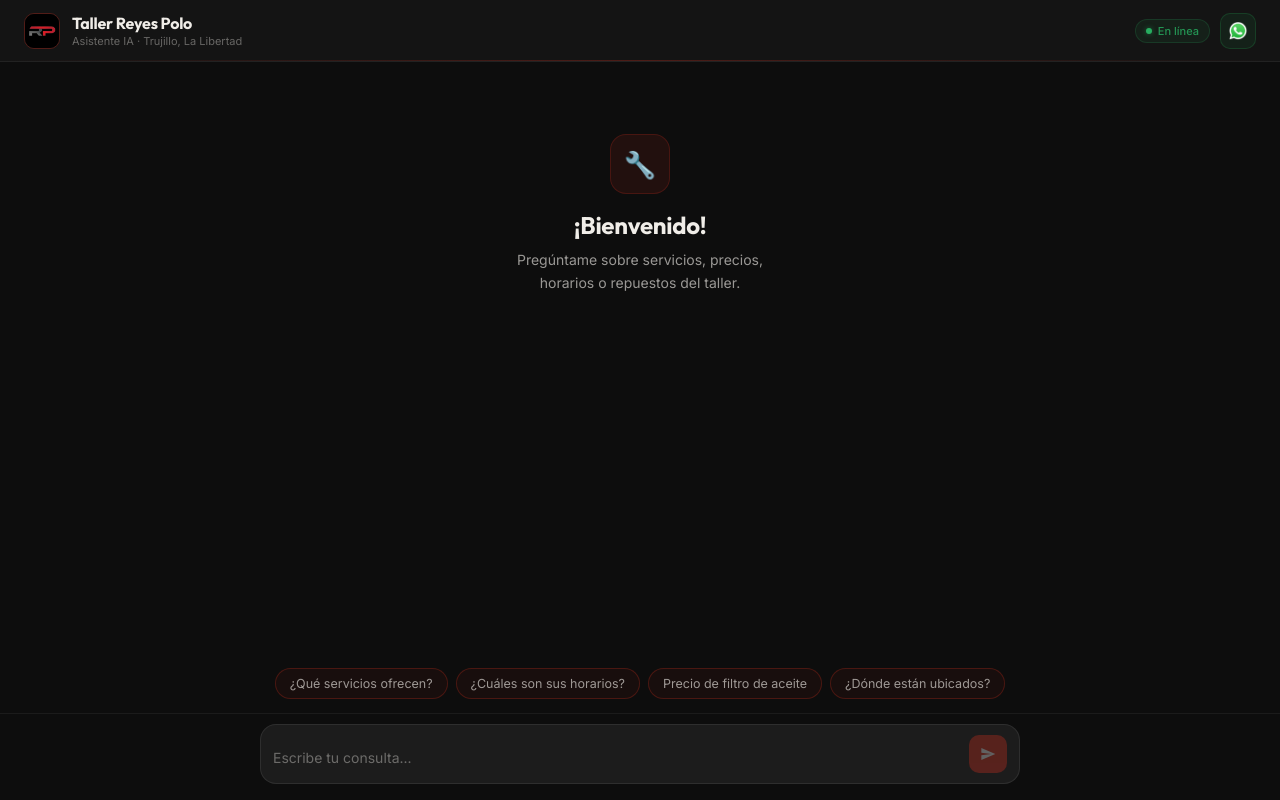
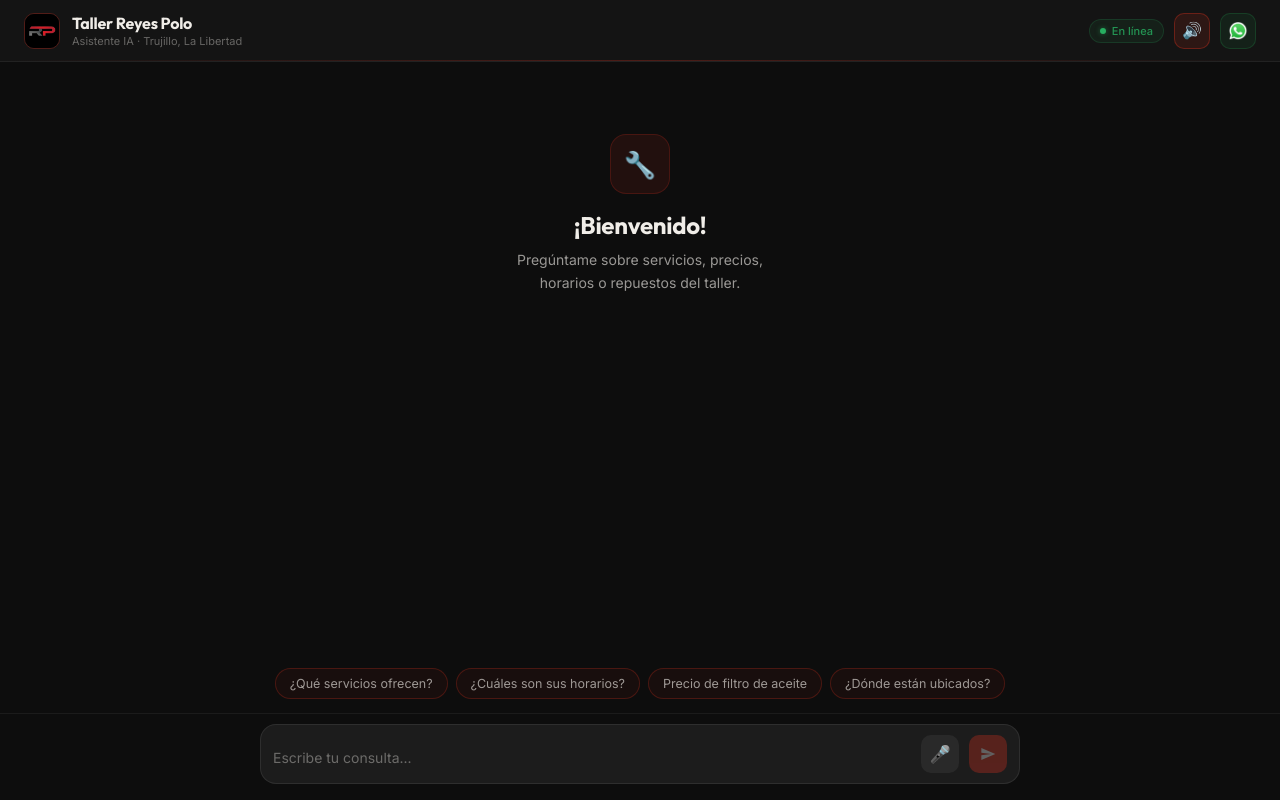
Before and after one commit to ChatbotTaller/frontOpenSource, an Angular app: page /chat in a window 1280 px wide. Built offline with nearby package versions, Linux system fonts and the light colour scheme.

Commit message:
creacion de botones para activar el auido dentro de TTS y STT

```diff
--- a/src/app/core/services/admin.service.ts
+++ b/src/app/core/services/admin.service.ts
@@ -7,7 +7,7 @@ import { Observable } from 'rxjs';
 })
 export class AdminService {
 
-  private apiUrl = 'https://backendopensource-production.up.railway.app';
+  private apiUrl = 'http://localhost:3000';
 
   constructor(private http: HttpClient) {}
 
--- a/src/app/features/chat/chat.component.css
+++ b/src/app/features/chat/chat.component.css
@@ -458,3 +458,157 @@ textarea::placeholder { color: var(--muted); }
   .msg-bubble { font-size: 13.5px; }
   .chip       { font-size: 12px; padding: 6px 11px; }
 }
+
+.voice-btn {
+  width: 38px;
+  height: 38px;
+  border: none;
+  border-radius: 10px;
+  background: rgba(255,255,255,0.06);
+  color: #f0ede8;
+  cursor: pointer;
+  display: flex;
+  align-items: center;
+  justify-content: center;
+  font-size: 17px;
+  transition: all 0.18s ease;
+  flex-shrink: 0;
+  align-self: flex-end;
+}
+
+.voice-btn:hover {
+  background: rgba(224,49,30,0.18);
+  transform: scale(1.05);
+}
+
+.voice-btn.listening {
+  background: #e0311e;
+  color: white;
+  box-shadow: 0 0 0 4px rgba(224,49,30,0.18);
+  animation: pulseMic 1s infinite;
+}
+
+.voice-btn:disabled {
+  opacity: 0.35;
+  cursor: not-allowed;
+  transform: none;
+}
+
+.voice-toggle-btn {
+  width: 36px;
+  height: 36px;
+  border-radius: 10px;
+  border: 1px solid rgba(255,255,255,0.1);
+  background: rgba(255,255,255,0.05);
+  color: #f0ede8;
+  cursor: pointer;
+  font-size: 16px;
+  transition: all 0.18s ease;
+}
+
+.voice-toggle-btn.active {
+  border-color: rgba(224,49,30,0.35);
+  background: rgba(224,49,30,0.12);
+}
+
+@keyframes pulseMic {
+  0% {
+    box-shadow: 0 0 0 0 rgba(224,49,30,0.35);
+  }
+  70% {
+    box-shadow: 0 0 0 8px rgba(224,49,30,0);
+  }
+  100% {
+    box-shadow: 0 0 0 0 rgba(224,49,30,0);
+  }
+}
+
+.voice-status-container {
+  width: 100%;
+  display: flex;
+  justify-content: center;
+  padding: 0 24px 10px;
+}
+
+
+
+.voice-status-container {
+  width: 100%;
+  display: flex;
+  justify-content: center;
+  padding: 0 24px 12px;
+}
+
+.voice-status-card {
+  width: 100%;
+  max-width: 760px;
+  background: rgba(224,49,30,0.09);
+  border: 1px solid rgba(224,49,30,0.24);
+  border-radius: 18px;
+  padding: 12px 16px;
+  display: flex;
+  align-items: center;
+  gap: 14px;
+  color: #f0ede8;
+}
+
+.voice-visualizer {
+  height: 38px;
+  min-width: 58px;
+  display: flex;
+  align-items: center;
+  justify-content: center;
+  gap: 4px;
+}
+
+.voice-visualizer span {
+  width: 4px;
+  height: 10px;
+  border-radius: 999px;
+  background: #e0311e;
+  animation: voiceWave 1s ease-in-out infinite;
+}
+
+.voice-visualizer span:nth-child(1) { animation-delay: 0s; }
+.voice-visualizer span:nth-child(2) { animation-delay: 0.12s; }
+.voice-visualizer span:nth-child(3) { animation-delay: 0.24s; }
+.voice-visualizer span:nth-child(4) { animation-delay: 0.36s; }
+.voice-visualizer span:nth-child(5) { animation-delay: 0.48s; }
+.voice-visualizer span:nth-child(6) { animation-delay: 0.60s; }
+
+@keyframes voiceWave {
+  0%, 100% {
+    height: 9px;
+    opacity: 0.45;
+  }
+  50% {
+    height: 34px;
+    opacity: 1;
+  }
+}
+
+.voice-status-content {
+  display: flex;
+  flex-direction: column;
+  gap: 4px;
+  min-width: 0;
+}
+
+.voice-status-content strong {
+  font-size: 12px;
+  font-weight: 700;
+  color: #ffcabf;
+}
+
+.voice-status-content p {
+  margin: 0;
+  font-size: 14px;
+  color: #f0ede8;
+  line-height: 1.45;
+  word-break: break-word;
+}
+
+.voice-status-content small {
+  font-size: 11px;
+  color: rgba(240,237,232,0.45);
+}
--- a/src/app/features/chat/chat.component.html
+++ b/src/app/features/chat/chat.component.html
@@ -14,6 +14,15 @@
         <div class="status-dot"></div>
         <span class="status-label">En línea</span>
       </div>
+
+      <button
+        class="voice-toggle-btn"
+        [class.active]="voiceEnabled"
+        (click)="toggleVoice()"
+        title="Activar o desactivar respuesta por voz"
+      >
+        {{ voiceEnabled ? '🔊' : '🔇' }}
+      </button>
 
       <a
         class="whatsapp-btn"
@@ -81,6 +90,25 @@
     </button>
   </div>
 
+  <div class="voice-status-container" *ngIf="voiceStatus || liveTranscript">
+    <div class="voice-status-card">
+      <div class="voice-visualizer" *ngIf="isListening">
+        <span></span>
+        <span></span>
+        <span></span>
+        <span></span>
+        <span></span>
+        <span></span>
+      </div>
+
+      <div class="voice-status-content">
+        <strong>{{ voiceStatus }}</strong>
+        <p *ngIf="liveTranscript">{{ liveTranscript }}</p>
+        <small *ngIf="isListening">Suelta el botón o vuelve a tocar el micrófono para enviar</small>
+      </div>
+    </div>
+  </div>
+
   <div class="input-zone">
     <div class="input-area">
       <div class="input-wrap">
@@ -92,6 +120,18 @@
           (input)="autoResize($event)"
         ></textarea>
       </div>
+      <button
+        class="voice-btn"
+        [class.listening]="isListening"
+        title="Mantén presionado para hablar o toca para activar/desactivar"
+        [disabled]="isLoading || !speechSupported"
+        (pointerdown)="handleMicPointerDown($event)"
+        (pointerup)="handleMicPointerUp($event)"
+        (pointerleave)="isHoldMode && isListening ? stopListeningAndSend() : null"
+        aria-label="Hablar con el asistente"
+      >
+        {{ isListening ? '■' : '🎤' }}
+      </button>
       <button
         class="send-btn"
         title="Enviar"
--- a/src/app/features/chat/chat.component.ts
+++ b/src/app/features/chat/chat.component.ts
@@ -27,12 +27,27 @@ export class ChatComponent implements OnInit, AfterViewChecked {
   showSuggestions = true;
   private shouldScroll = false;
 
+  isListening = false;
+  voiceEnabled = true;
+  speechSupported = false;
+  voiceStatus = '';
+  liveTranscript = '';
+
+  private recognition: any = null;
+  private finalTranscript = '';
+  private pressTimer: any = null;
+  isHoldMode = false;
+  private pressStartTime = 0;
+
+  private nextMessageCanal: 'texto' | 'voz' = 'texto';
+
   messages: ChatMessage[] = [];
 
   constructor(private chatbotService: ChatbotService) {}
 
   ngOnInit(): void {
     this.loadMessages();
+    this.initSpeechRecognition();
   }
 
   ngAfterViewChecked(): void {
@@ -106,6 +121,204 @@ export class ChatComponent implements OnInit, AfterViewChecked {
     }
   }
 
+  private initSpeechRecognition(): void {
+    const SpeechRecognition =
+      (window as any).SpeechRecognition ||
+      (window as any).webkitSpeechRecognition;
+
+    this.speechSupported = !!SpeechRecognition;
+
+    if (!SpeechRecognition) {
+      this.voiceStatus = 'Tu navegador no soporta reconocimiento de voz.';
+      return;
+    }
+
+    this.recognition = new SpeechRecognition();
+    this.recognition.lang = 'es-PE';
+    this.recognition.continuous = true;
+    this.recognition.interimResults = true;
+    this.recognition.maxAlternatives = 1;
+
+    this.recognition.onstart = () => {
+      this.isListening = true;
+      this.voiceStatus = 'Escuchando...';
+      this.liveTranscript = '';
+      this.finalTranscript = '';
+      this.playBeep(700);
+    };
+
+    this.recognition.onresult = (event: any) => {
+      let textoFinal = '';
+      let textoTemporal = '';
+
+      for (let i = 0; i < event.results.length; i++) {
+        const transcript = event.results[i][0].transcript;
+
+        if (event.results[i].isFinal) {
+          textoFinal += transcript + ' ';
+        } else {
+          textoTemporal += transcript;
+        }
+      }
+
+      const textoReconocido = (textoFinal + textoTemporal).trim();
+
+      this.liveTranscript = textoReconocido;
+      this.userInput = textoReconocido;
+      this.voiceStatus = textoReconocido
+        ? 'Transcribiendo tu voz...'
+        : 'Escuchando...';
+    };
+
+    this.recognition.onerror = (event: any) => {
+      console.error('Error reconocimiento de voz:', event.error);
+      this.isListening = false;
+      this.voiceStatus = '';
+      this.liveTranscript = '';
+
+      this.addMessage(
+        'No pude escuchar bien el audio. Intenta hablar más cerca del micrófono.',
+        'bot',
+        true
+      );
+    };
+
+    this.recognition.onend = () => {
+      this.isListening = false;
+    };
+  }
+
+  handleMicPointerDown(event: PointerEvent): void {
+  event.preventDefault();
+
+  if (this.isLoading || !this.speechSupported) return;
+
+  this.pressStartTime = Date.now();
+  this.isHoldMode = false;
+
+  this.pressTimer = setTimeout(() => {
+    this.isHoldMode = true;
+
+    if (!this.isListening) {
+      this.startListening();
+    }
+  }, 180);
+}
+
+handleMicPointerUp(event: PointerEvent): void {
+  event.preventDefault();
+
+  if (this.pressTimer) {
+    clearTimeout(this.pressTimer);
+    this.pressTimer = null;
+  }
+
+  const pressDuration = Date.now() - this.pressStartTime;
+
+  if (this.isHoldMode || pressDuration >= 180) {
+    this.stopListeningAndSend();
+    return;
+  }
+
+  this.toggleListening();
+}
+
+toggleListening(): void {
+  if (this.isListening) {
+    this.stopListeningAndSend();
+  } else {
+    this.startListening();
+  }
+}
+
+startListening(): void {
+  if (!this.recognition || this.isLoading) return;
+
+  try {
+    navigator.mediaDevices?.getUserMedia({
+      audio: {
+        echoCancellation: true,
+        noiseSuppression: true,
+        autoGainControl: true
+      }
+    });
+
+    window.speechSynthesis.cancel();
+    this.recognition.start();
+  } catch (error) {
+    console.error('No se pudo iniciar el micrófono:', error);
+    this.isListening = false;
+  }
+}
+
+stopListeningAndSend(): void {
+  if (!this.recognition || !this.isListening) return;
+
+  this.playBeep(420);
+  this.voiceStatus = 'Procesando tu consulta...';
+
+  try {
+    this.recognition.stop();
+  } catch {}
+
+  setTimeout(() => {
+    const text = (this.liveTranscript || this.userInput).trim();
+
+    if (!text) {
+      this.voiceStatus = '';
+      this.liveTranscript = '';
+      return;
+    }
+
+    this.userInput = text;
+    this.nextMessageCanal = 'voz';
+    this.sendMessage();
+    this.liveTranscript = '';
+  }, 250);
+}
+
+  private playBeep(frequency: number): void {
+    try {
+      const audioContext = new AudioContext();
+      const oscillator = audioContext.createOscillator();
+      const gainNode = audioContext.createGain();
+
+      oscillator.frequency.value = frequency;
+      oscillator.type = 'sine';
+
+      gainNode.gain.setValueAtTime(0.08, audioContext.currentTime);
+      gainNode.gain.exponentialRampToValueAtTime(0.001, audioContext.currentTime + 0.12);
+
+      oscillator.connect(gainNode);
+      gainNode.connect(audioContext.destination);
+
+      oscillator.start();
+      oscillator.stop(audioContext.currentTime + 0.12);
+    } catch {}
+  }
+
+  speakResponse(text: string): void {
+    if (!this.voiceEnabled || !('speechSynthesis' in window)) return;
+
+    window.speechSynthesis.cancel();
+
+    const utterance = new SpeechSynthesisUtterance(text);
+    utterance.lang = 'es-PE';
+    utterance.rate = 0.95;
+    utterance.pitch = 1;
+    utterance.volume = 1;
+
+    window.speechSynthesis.speak(utterance);
+  }
+
+  toggleVoice(): void {
+    this.voiceEnabled = !this.voiceEnabled;
+
+    if (!this.voiceEnabled) {
+      window.speechSynthesis.cancel();
+    }
+  }
+
   sendMessage(): void {
     const text = this.userInput.trim();
     if (!text || this.isLoading) return;
@@ -120,10 +333,14 @@ export class ChatComponent implements OnInit, AfterViewChecked {
     this.isLoading = true;
     this.addMessage(text, 'user');
 
-    this.chatbotService.sendMessage(text).subscribe({
+    const canalMensaje = this.nextMessageCanal;
+    this.nextMessageCanal = 'texto';
+
+this.chatbotService.sendMessage(text, canalMensaje).subscribe({
       next: (response) => {
-        this.addMessage(response.reply || 'Sin respuesta del servidor.', 'bot');
-        const respuesta = response.reply || '';
+        const respuesta = response.reply || 'Sin respuesta del servidor.';
+        this.addMessage(respuesta, 'bot');
+        this.speakResponse(respuesta);
 
         if (
           respuesta.includes('Tu cita fue registrada correctamente') ||
@@ -137,6 +354,7 @@ export class ChatComponent implements OnInit, AfterViewChecked {
             response.intent === 'appointment_pending';
         }
         this.isLoading = false;
+        this.voiceStatus = '';
       },
       error: (error) => {
         console.error('Error:', error);
@@ -146,6 +364,7 @@ export class ChatComponent implements OnInit, AfterViewChecked {
           true
         );
         this.isLoading = false;
+        this.voiceStatus = '';
       }
     });
   }
--- a/src/app/features/login/login.component.ts
+++ b/src/app/features/login/login.component.ts
@@ -36,7 +36,7 @@ export class LoginComponent implements OnInit {
 
     this.error = '';
 
-    this.http.post<any>('https://backendopensource-production.up.railway.app/auth/login', {
+    this.http.post<any>('http://localhost:3000/auth/login', {
       usuario: this.usuario,
       password: this.password
     }).subscribe({
--- a/src/app/features/metricas/metricas.service.ts
+++ b/src/app/features/metricas/metricas.service.ts
@@ -7,7 +7,7 @@ import { Observable } from 'rxjs';
 })
 export class MetricasService {
 
-  private apiUrl = 'https://backendopensource-production.up.railway.app';
+  private apiUrl = 'http://localhost:3000';
 
   constructor(private http: HttpClient) {}
 
```
Also changed, not shown: src/app/core/services/chatbot.service.ts (+6 -3 lines).
